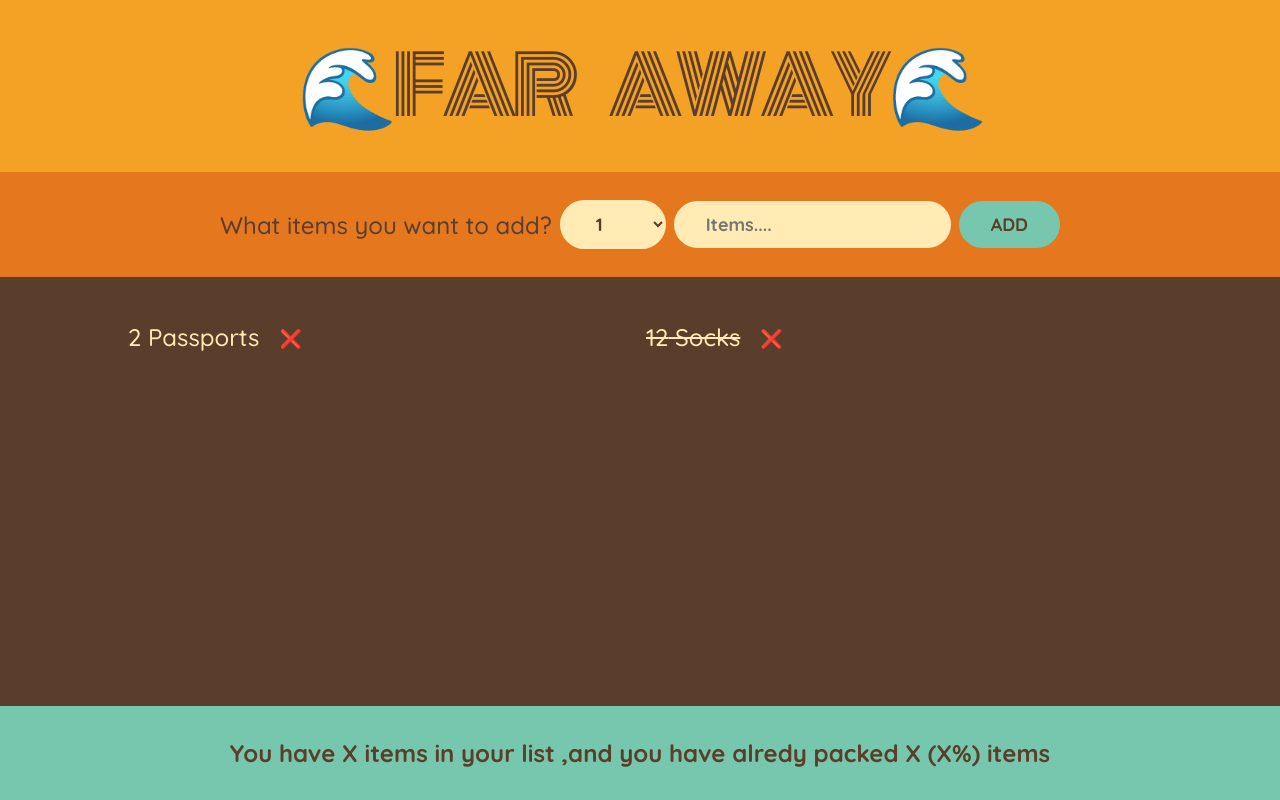
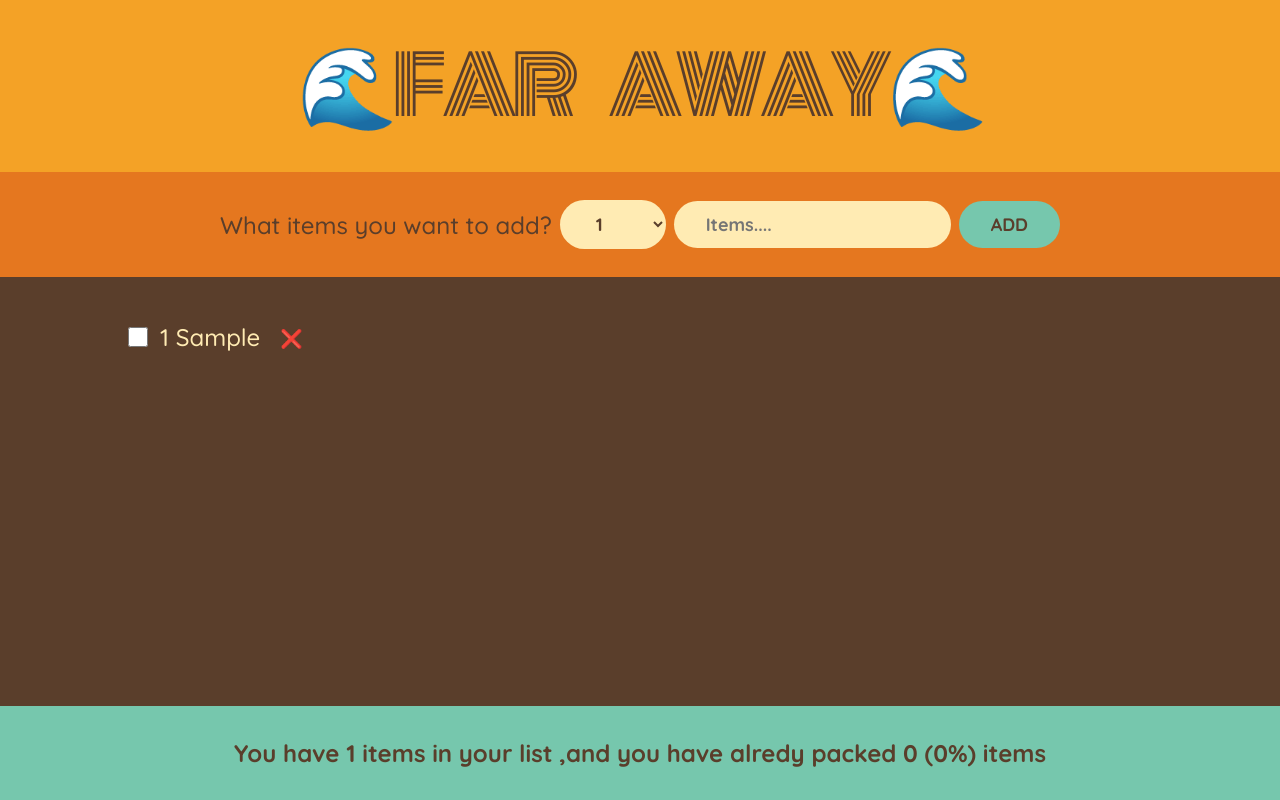
Before and after one commit to raghavkwatra/packingList, a React (Create React App) app: page / in a window 1280 px wide. Both pictures are taken after typing "Sample" into the empty fields and a click on the button "ADD". Built offline with nearby package versions, Linux system fonts and the light colour scheme.

Commit message:
we added drived states and also lifting the state up

```diff
--- a/src/App.js
+++ b/src/App.js
@@ -1,4 +1,4 @@
-import { useState } from "react";
+import { use, useState } from "react";
 
 const initialItems = [
   { id: 1, description: "Passports", quantity: 2, packed: false },
@@ -6,12 +6,34 @@
 ];
 
 export default function App() {
+  const [items, setItems] = useState([]);
+
+  function handleAddItems(item) {
+    setItems((items) => [...items, item]);
+  }
+
+  function handleDeleteItem(id) {
+    setItems((items) => items.filter((item) => item.id !== id));
+  }
+
+  function handleToggleItem(id) {
+    setItems((items) =>
+      items.map((item) =>
+        item.id === id ? { ...item, packed: !item.packed } : item
+      )
+    );
+  }
+
   return (
     <div className="app">
       <Logo />
-      <Form />
-      <PackingList />
-      <Stats />
+      <Form onAddItems={handleAddItems} />
+      <PackingList
+        items={items}
+        onDeleteItem={handleDeleteItem}
+        onToggleItem={handleToggleItem}
+      />
+      <Stats items={items} />
     </div>
   );
 }
@@ -20,9 +42,10 @@
   return <h1>🌊Far Away🌊</h1>;
 }
 
-function Form() {
+function Form({ onAddItems }) {
   const [description, setDescription] = useState("");
   const [quantity, setQuantity] = useState(1);
+
   function handleSubmit(e) {
     e.preventDefault();
 
@@ -30,6 +53,8 @@
 
     const newItem = { description, quantity, package: false, id: Date.now() };
     console.log(newItem);
+
+    onAddItems(newItem);
 
     setDescription("");
     setQuantity(1);
@@ -60,32 +85,54 @@
   );
 }
 
-function PackingList() {
+function PackingList({ items, onDeleteItem, onToggleItem }) {
   return (
     <div className="list">
       <ul>
-        {initialItems.map((item) => (
-          <Item item={item} key={item.id} />
+        {items.map((item) => (
+          <Item
+            item={item}
+            key={item.id}
+            onDeleteItem={onDeleteItem}
+            onToggleItem={onToggleItem}
+          />
         ))}
       </ul>
     </div>
   );
 }
-function Item({ item }) {
+function Item({ item, onDeleteItem, onToggleItem }) {
   return (
     <li>
+      <input
+        type="checkbox"
+        value={item.packed}
+        onChange={() => onToggleItem(item.id)}
+      />
       <span style={item.packed ? { textDecoration: "line-through" } : {}}>
         {item.quantity} {item.description}
       </span>
-      <button>❌</button>
+      <button onClick={() => onDeleteItem(item.id)}>❌</button>
     </li>
   );
 }
 
-function Stats() {
+function Stats({ items }) {
+  if (!items.length) {
+    return (
+      <footer className="stats">
+        <em>Start adding some items into your list</em>
+      </footer>
+    );
+  }
+
+  const itemNum = items.length;
+  const itemPacked = items.filter((item) => item.packed).length;
+  const percentage = Math.round((itemPacked / itemNum) * 100);
   return (
     <footer className="stats">
-      You have X items in your list ,and you have alredy packed X (X%) items
+      You have {itemNum} items in your list ,and you have alredy packed{" "}
+      {itemPacked} ({percentage}%) items
     </footer>
   );
 }
```
